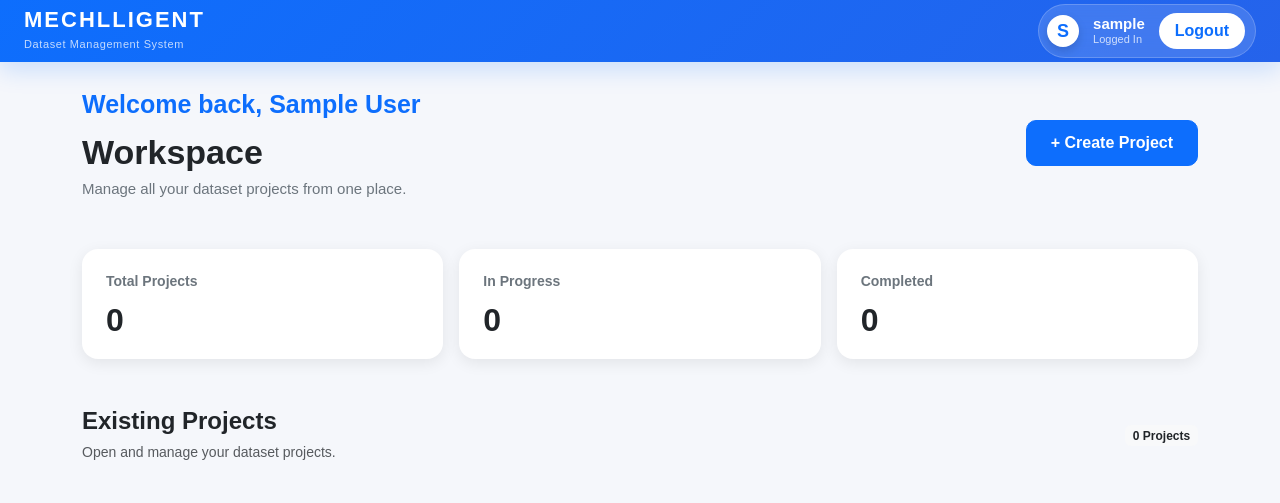
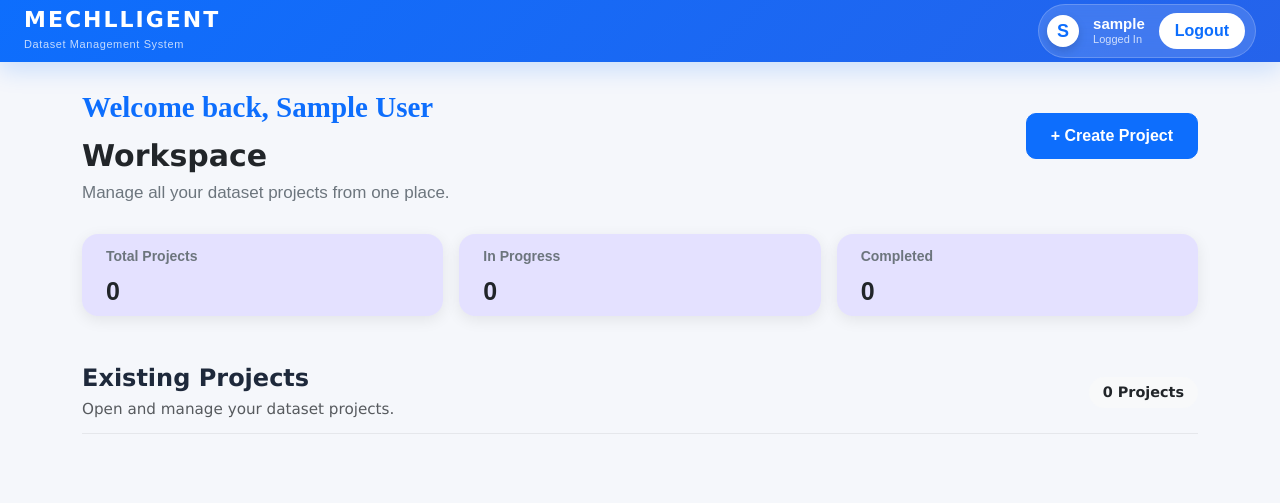
Before and after one commit to ribupb/mechlligent-dms, a Flask app: page /workspace in a window 1280 px wide. Shown: the top 503 px of the page. Run offline with Flask 3, Linux system fonts and the light colour scheme; the visitor is signed in with stand-in values (Sample User, id 1).

Commit message:
Complete dataset management system and enhance workspace UI

```diff
--- a/static/css/style.css
+++ b/static/css/style.css
@@ -57,29 +57,34 @@ body{
 
 .welcome-text{
     color:#0d6efd;
-    font-size:25px;
-    font-weight:600;
+    font-size:29px;
+    font-weight:900;
     margin-bottom:6px;
+    font-family: Gabriola;
+
 }
 
 .workspace-title{
-    font-size:34px;
+    font-size:30px;
     font-weight:700;
     color:#212529;
     margin-bottom:6px;
     line-height:1.2;
+    font-family: Lucida Sans;
 }
 
 .workspace-subtitle{
     color:#6c757d;
-    font-size:15px;
-    margin-bottom:0;
+    font-size:17px;
+    padding-bottom: -19px;
+    margin-bottom: -19px
 }
 
 .workspace-header .btn{
     padding:10px 22px;
     border-radius:10px;
     font-weight:600;
+
 }
 
 /* =====================================================
@@ -91,7 +96,7 @@ body{
     border-radius:16px;
     box-shadow:0 4px 15px rgba(0,0,0,.08);
     transition:.25s ease;
-    background:#fff;
+    background:#e4e1ff;
 }
 
 .workspace-stat:hover{
@@ -100,7 +105,7 @@ body{
 }
 
 .workspace-stat .card-body{
-    padding:20px 24px;
+    padding:10px 24px;
 }
 
 .workspace-stat small{
@@ -112,7 +117,7 @@ body{
 .workspace-stat h3{
     margin-top:8px;
     margin-bottom:0;
-    font-size:32px;
+    font-size:25px;
     font-weight:700;
 }
 
@@ -121,15 +126,46 @@ body{
 ===================================================== */
 
 .section-title{
-    font-size:26px;
+    font-size:30px;
     font-weight:700;
-    margin-bottom:4px;
+    color:#212529;
+    margin-bottom:6px;
+    line-height:1.2;
+    font-family: Lucida Sans;
 }
 
 .section-subtitle{
     color:#6c757d;
     font-size:14px;
 }
+
+
+
+.project-header {
+    padding-bottom: 12px;
+    margin-bottom: 20px;
+    border-bottom: 1px solid #e5e7eb;
+    font-family: "Lucida Sans", sans-serif;
+}
+
+
+.project-header h4 {
+    color: #1e293b;
+    font-size: 1.5rem;
+}
+
+.project-header small {
+    color: #6b7280;
+    font-size: 0.95rem;
+}
+
+.project-count {
+    font-size: 0.9rem;
+    padding: 8px 14px;
+    border-radius: 30px;
+    font-weight: 600;
+}
+
 
 /* =====================================================
    Project Cards
@@ -267,9 +303,11 @@ body{
 
     color:#fff;
 
+    font-family: "Lucida Sans Unicode", "Lucida Grande", sans-serif;
+
     font-size:22px;
 
-    font-weight:700;
+    font-weight:800;
 
     letter-spacing:2px;
 
@@ -427,7 +465,10 @@ body{
     font-size:30px;
     font-weight:700;
     margin-bottom:8px;
+    font-family: Lucida Sans;
+
 }
+
 
 .dashboard-description{
     font-size:18px;
@@ -475,3 +516,89 @@ body{
 .progress-count{
     font-size:12px;
 }
+
+
+
+/* =====================================================
+   Workspace Animations
+===================================================== */
+
+/* Page Fade */
+.container{
+    animation: fadeIn 0.6s ease;
+}
+
+/* Header Animation */
+.workspace-header{
+    animation: slideDown 0.7s ease;
+}
+
+/* Statistics Cards */
+.workspace-stat{
+    animation: fadeUp 0.6s ease both;
+}
+
+.workspace-stat:nth-child(1){
+    animation-delay:0.1s;
+}
+
+.workspace-stat:nth-child(2){
+    animation-delay:0.2s;
+}
+
+.workspace-stat:nth-child(3){
+    animation-delay:0.3s;
+}
+
+/* Project Cards */
+.project-card{
+    animation: fadeUp 0.7s ease both;
+    transition:transform .3s ease,
+               box-shadow .3s ease;
+}
+
+.project-card:hover{
+    transform:translateY(-8px);
+}
+
+/* Button */
+.btn-primary{
+    transition:all .3s ease;
+}
+
+.btn-primary:hover{
+    transform:scale(1.04);
+}
+
+/* ================= Animations ================= */
+
+@keyframes fadeIn{
+    from{
+        opacity:0;
+    }
+    to{
+        opacity:1;
+    }
+}
+
+@keyframes slideDown{
+    from{
+        opacity:0;
+        transform:translateY(-20px);
+    }
+    to{
+        opacity:1;
+        transform:translateY(0);
+    }
+}
+
+@keyframes fadeUp{
+    from{
+        opacity:0;
+        transform:translateY(25px);
+    }
+    to{
+        opacity:1;
+        transform:translateY(0);
+    }
+}
--- a/templates/workspace.html
+++ b/templates/workspace.html
@@ -16,7 +16,7 @@
 
                 <div class="welcome-text mb-2">
 
-                    Welcome back, <strong>{{ session.get("full_name", "User") }}</strong>
+                    Welcome back, {{ session.get("full_name", "User") }}
 
                 </div>
 
@@ -103,28 +103,22 @@
 
     <!-- Existing Projects -->
 
-    <div class="d-flex justify-content-between align-items-center mb-3">
+    <div class="project-header d-flex justify-content-between align-items-center mb-3">
 
         <div>
 
             <h4 class="fw-bold mb-1">
-
                 Existing Projects
-
             </h4>
 
             <small class="text-muted">
-
                 Open and manage your dataset projects.
-
             </small>
 
         </div>
 
-        <span class="badge bg-light text-dark">
-
+        <span class="badge bg-light text-dark project-count">
             {{ total_projects }} Projects
-
         </span>
 
     </div>
@@ -134,9 +128,11 @@
 
         {% for project in projects %}
 
-        <div class="col-lg-4 col-md-6 mb-4">
+        <div class="col-lg-4 col-md-6 mb-4"
+        style="animation-delay: {{ loop.index0 * 0.1 }}s;">
 
-            <div class="card project-card h-100">
+            <div class="card project-card h-100"
+             style="animation-delay: {{ loop.index0 * 0.1 }}s;">
 
                 <div class="card-body d-flex flex-column">
 
```
